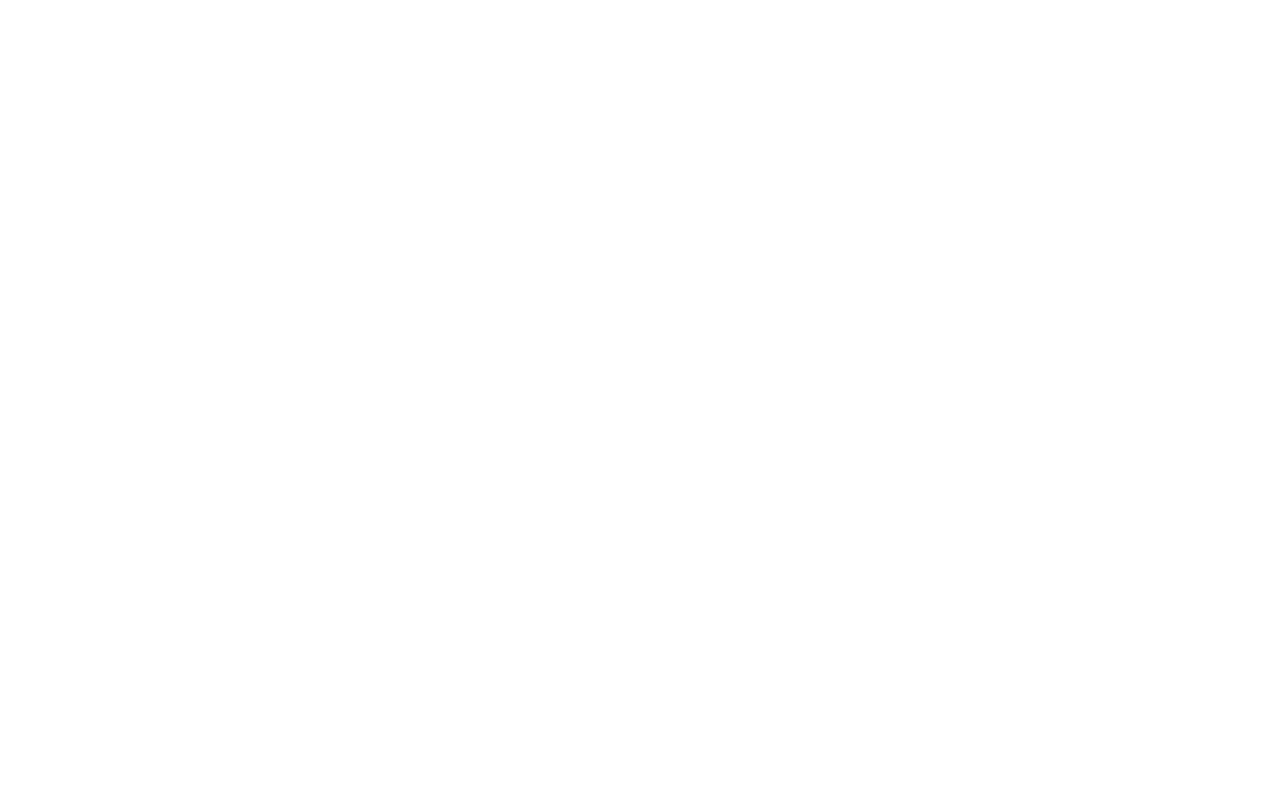
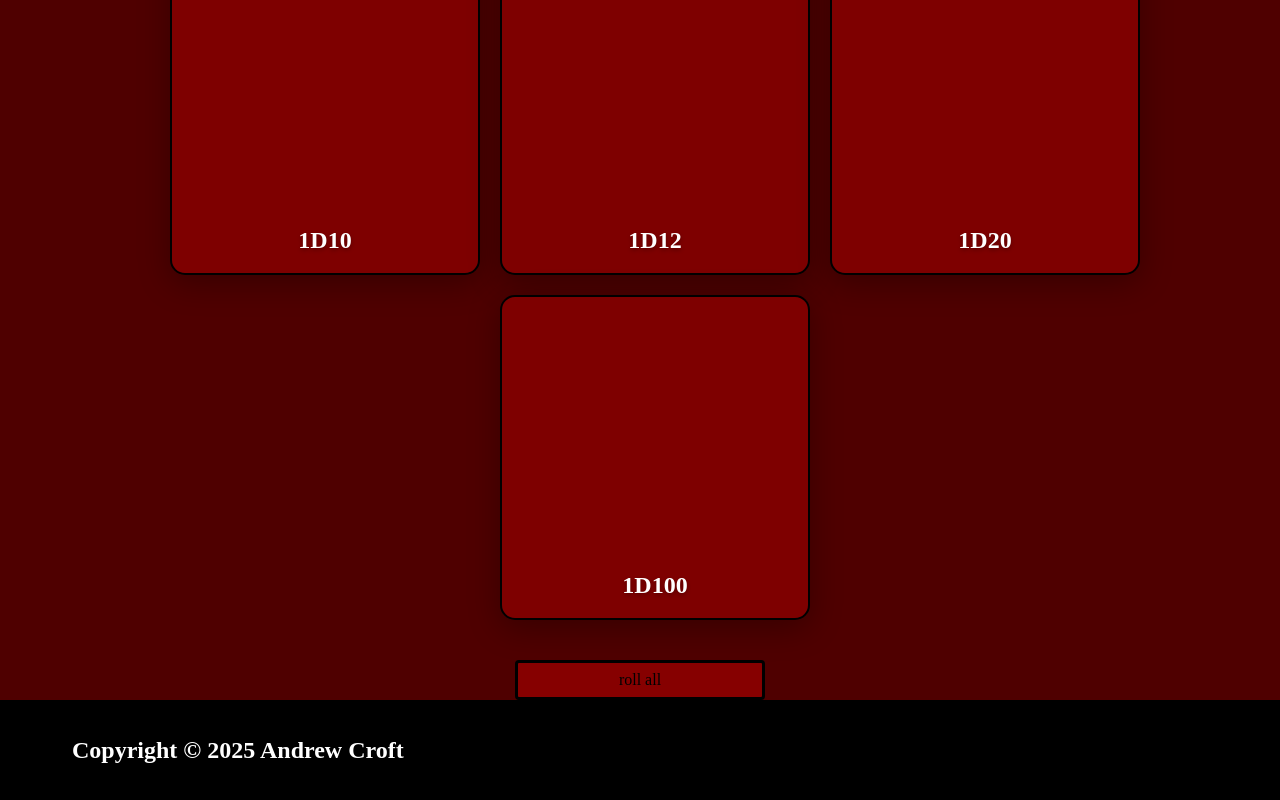
Before and after one commit to ExpiredSunshine/DiceBagFrontEnd, a React (Vite) app: page /roller in a window 1280 px wide. Shown: the part 525-1325 px from the top of the page. Before the commit the page ends 800 px from the top, so only its background shows below. Built offline with nearby package versions, Linux system fonts and the light colour scheme.

Commit message:
create dice card section and initial styles

```diff
--- /dev/null
+++ b/src/components/Roller/Roller.css
@@ -0,0 +1,63 @@
+.dice_card__section {
+  display: flex;
+  flex-direction: column;
+  align-items: center;
+  gap: 40px;
+  max-width: 1470px;
+  min-height: fit-content;
+}
+
+.dice_cards_container {
+  padding: 50px 0 0 30px;
+  display: flex;
+  flex-wrap: wrap;
+  gap: 20px;
+  justify-content: center;
+}
+
+.dice_card {
+  background: #7e0000;
+  border-radius: 15px;
+  padding: 20px;
+  width: 310px;
+  height: 325px;
+  display: flex;
+  flex-direction: column;
+  align-items: center;
+  justify-content: flex-end;
+  box-shadow: 0 8px 32px rgba(0, 0, 0, 0.3);
+  transition: all 0.3s ease;
+  border: 2px solid rgb(0, 0, 0);
+  backdrop-filter: blur(10px);
+  flex-shrink: 0;
+}
+
+.dice_card:hover {
+  transform: translateY(-5px);
+  box-shadow: 0 12px 40px rgba(0, 0, 0, 0.4);
+  border-color: rgba(197, 0, 0, 0.3);
+}
+
+.dice_title {
+  color: white;
+  margin: 0;
+  font-size: 1.5rem;
+  font-weight: bold;
+  text-shadow: 0 2px 4px rgba(0, 0, 0, 0.3);
+}
+
+.roll_button {
+  padding: 0.5rem 1rem;
+  margin: 0;
+  width: 250px;
+  border: 3px solid #000000;
+  border-radius: 4px;
+  background-color: #860000;
+  color: #000000;
+}
+
+.roll_button:hover {
+  transform: translateY(-5px);
+  box-shadow: 0 12px 40px rgba(0, 0, 0, 0.4);
+  border-color: rgba(197, 0, 0, 0.3);
+}
--- a/src/components/Roller/Roller.jsx
+++ b/src/components/Roller/Roller.jsx
@@ -1,7 +1,34 @@
+import './Roller.css';
+
 function Roller() {
   return (
-    <div className="roller">
-      <h2>WIP ROLL PAGE</h2>
+    <div className="main">
+      <div className="dice_card__section">
+        <div className="dice_cards_container">
+          <div className="dice_card">
+            <h3 className="dice_title">1D4</h3>
+          </div>
+          <div className="dice_card">
+            <h3 className="dice_title">1D6</h3>
+          </div>
+          <div className="dice_card">
+            <h3 className="dice_title">1D8</h3>
+          </div>
+          <div className="dice_card">
+            <h3 className="dice_title">1D10</h3>
+          </div>
+          <div className="dice_card">
+            <h3 className="dice_title">1D12</h3>
+          </div>
+          <div className="dice_card">
+            <h3 className="dice_title">1D20</h3>
+          </div>
+          <div className="dice_card">
+            <h3 className="dice_title">1D100</h3>
+          </div>
+        </div>
+        <button className="roll_button">roll all</button>
+      </div>
     </div>
   );
 }
```
